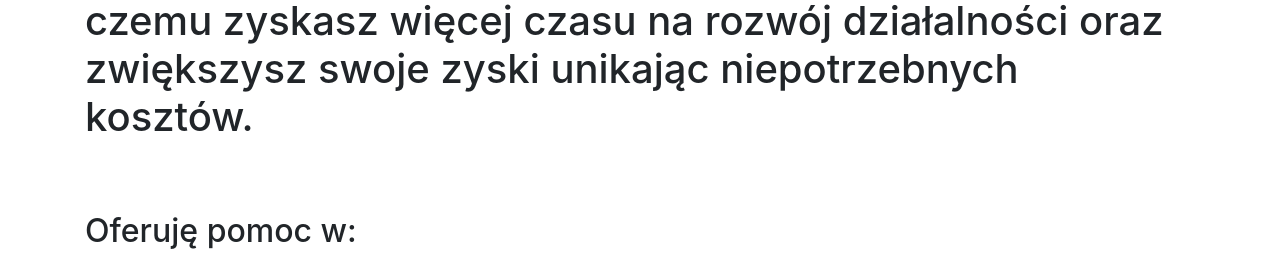
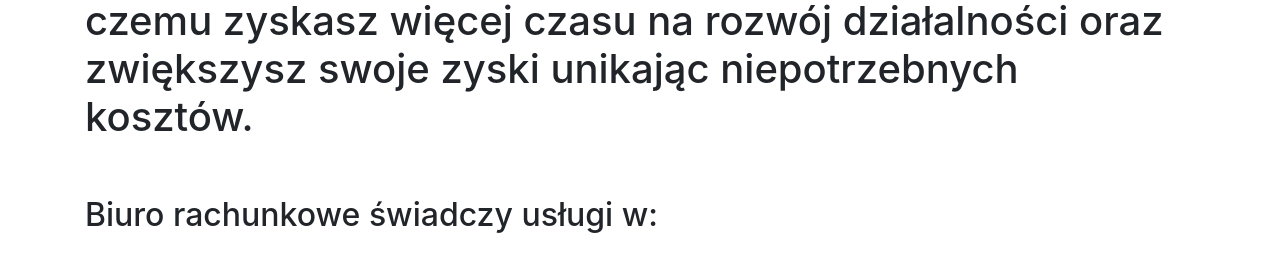
Before and after one commit to Haiowaty/ShakeOut, a plain HTML site: page oferta/index.html in a window 1280 px wide. Shown: the part 539-800 px from the top of the page. Drawn offline with nearby package versions, Linux system fonts and the light colour scheme.

Commit message:
Zmiana opisu h2 oferta

```diff
--- a/oferta/index.html
+++ b/oferta/index.html
@@ -80,7 +80,7 @@
 <section id="ofert">
     <div class="container">
         <h1 class="d-inline-block">Mogę pomóc <div class="span text-primary d-inline-block">Twojej firmę</div> w sprawach księgowych dzięki czemu zyskasz więcej czasu na rozwój działalności oraz zwiększysz swoje zyski unikając niepotrzebnych kosztów.</h1>
-        <p><h2>Oferuję pomoc w:</h2></p>
+        <h2>Biuro rachunkowe świadczy usługi w:</h2>
 
 
 
```
